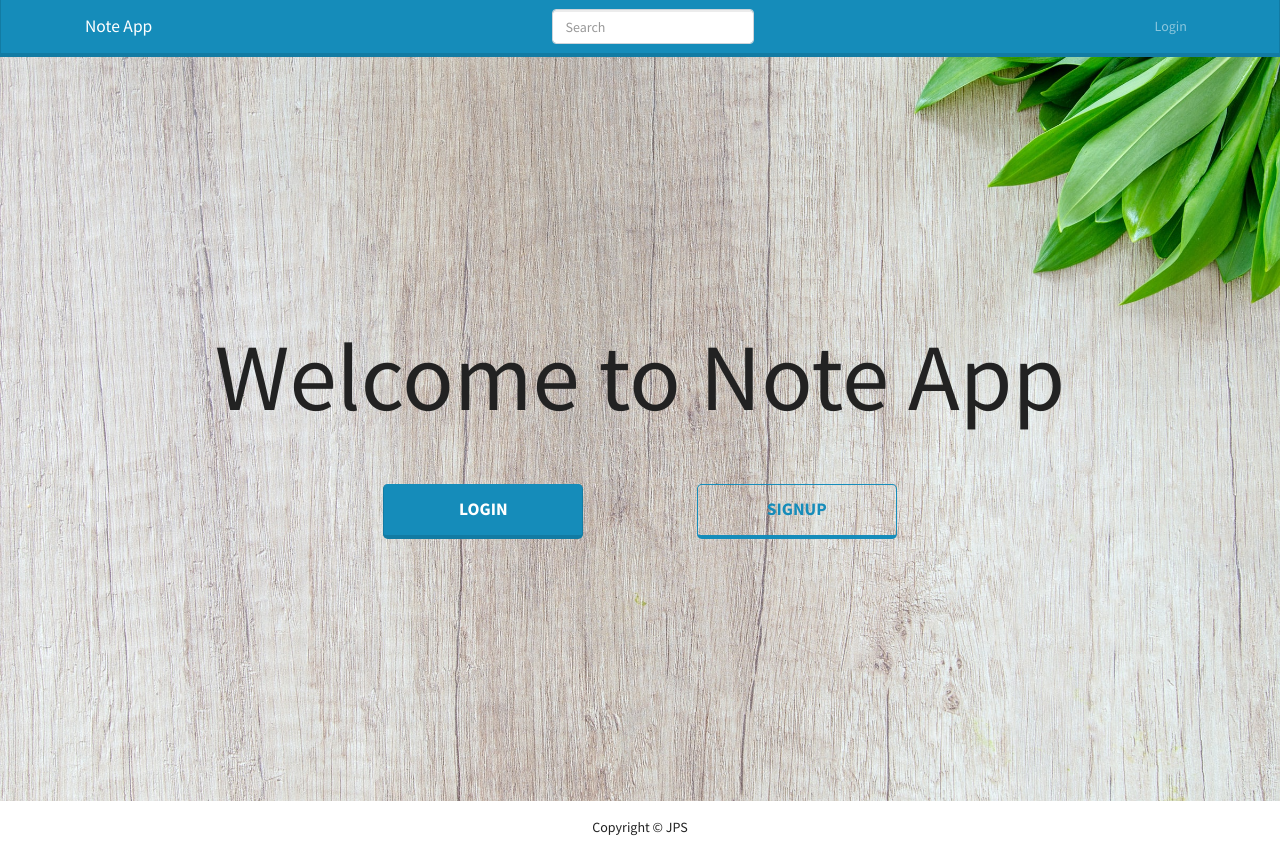
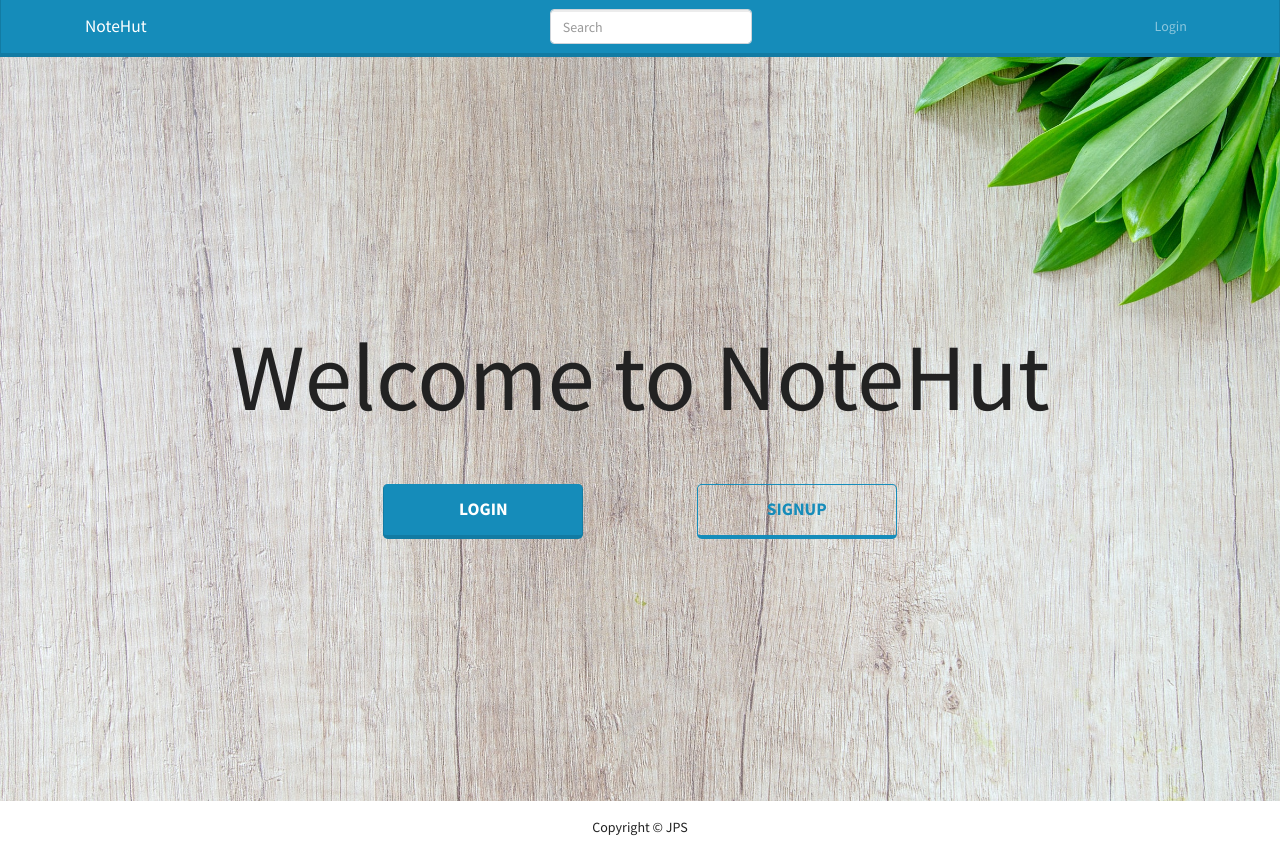
Before and after one commit to jps27CSE/NoteHut_MERN, a React (Create React App) app in the folder frontend/: page / in a window 1280 px wide. Built offline with nearby package versions, Linux system fonts and the light colour scheme.

Commit message:
Name Update

```diff
--- a/frontend/public/index.html
+++ b/frontend/public/index.html
@@ -24,7 +24,7 @@
       work correctly both with client-side routing and a non-root public URL.
       Learn how to configure a non-root public URL by running `npm run build`.
     -->
-    <title>Note App</title>
+    <title>NoteHut</title>
   </head>
   <body>
     <noscript>You need to enable JavaScript to run this app.</noscript>
--- a/frontend/src/components/Header/Header.js
+++ b/frontend/src/components/Header/Header.js
@@ -29,7 +29,7 @@ const Header = ({ setSearch }) => {
     <Navbar collapseOnSelect expand="lg" bg="primary" variant="dark">
       <Container>
         <Navbar.Brand>
-          <Link to="/">Note App</Link>
+          <Link to="/">NoteHut</Link>
         </Navbar.Brand>
 
         <Navbar.Toggle aria-controls="responsive-navbar-nav" />
--- a/frontend/src/screens/LandingPage/LandingPage.js
+++ b/frontend/src/screens/LandingPage/LandingPage.js
@@ -17,7 +17,7 @@ const LandingPage = ({ history }) => {
         <Row>
           <div className="intro-text">
             <div>
-              <h1 className="title">Welcome to Note App</h1>
+              <h1 className="title">Welcome to NoteHut</h1>
               <div className="buttonContainer">
                 <a href="/login">
                   <Button size="lg" className="landingbutton">
```
